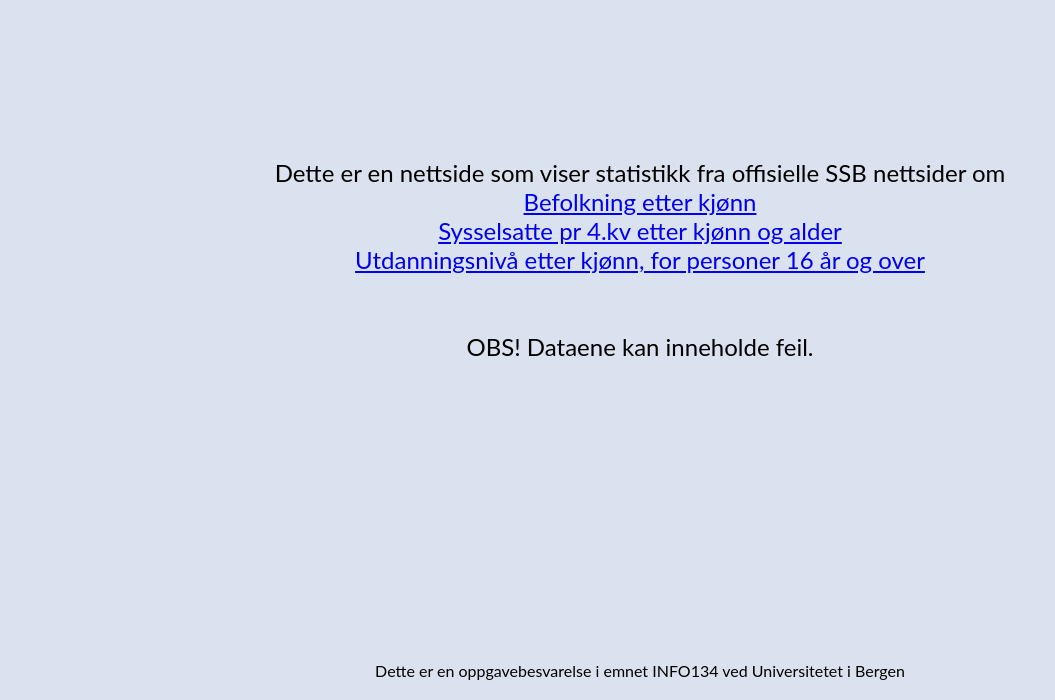
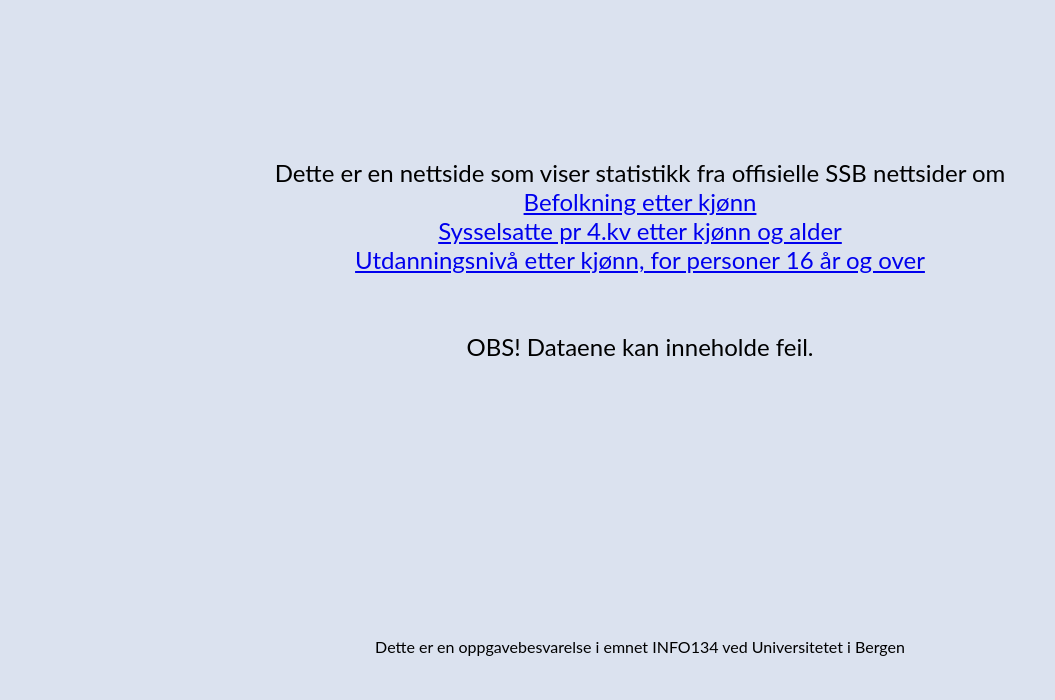
Before and after one commit to kongknutsson/info134-semester-oppgave, a plain HTML site: page index.html in a window 1280 px wide. Shown: the part 167-867 px from the top of the page, without its empty margins (0-1055 px from the left). After the commit the page ends 843 px from the top, so only its background shows below. Drawn offline with Linux system fonts and the light colour scheme; no server answers.

Commit message:
Update mystyle.css

```diff
--- a/mystyle.css
+++ b/mystyle.css
@@ -40,7 +40,7 @@ h1 {
 
 #bunntekst {
     display: block;
-    margin-top: 35vh;
+    margin-top: 32vh;
     text-align: center;
 }
 
```
